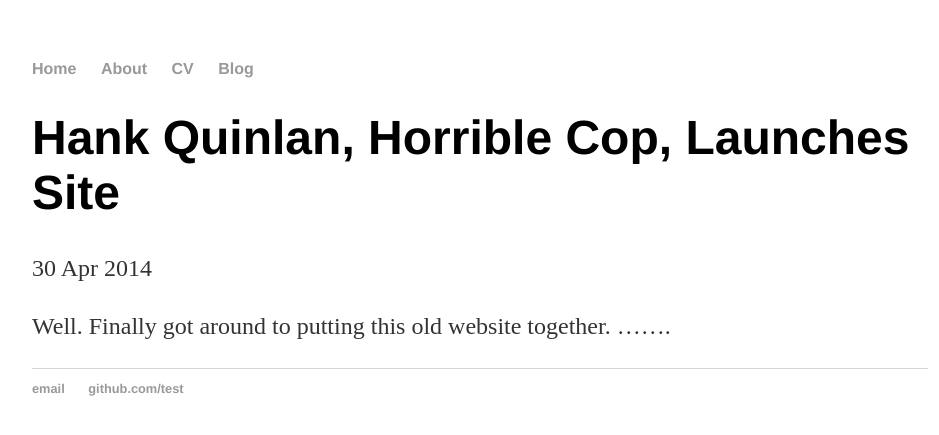
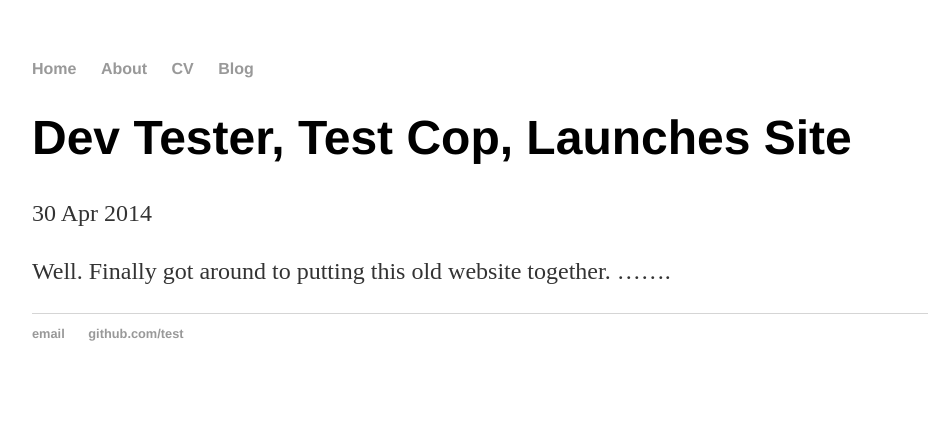
Before and after one commit to richard-yuan/richard-yuan.github.io, a Jekyll site: the page built from _posts/2020-11-25-test.md, in a window 1280 px wide. Shown: the top 435 px of the page, without its empty margins (160-1099 px from the left). Built offline with Jekyll 4.4.1, drawn with Linux system fonts in a browser that asks for light colours.

Commit message:
Update 2020-11-25-test.md

```diff
--- a/_posts/2020-11-25-test.md
+++ b/_posts/2020-11-25-test.md
@@ -1,6 +1,6 @@
 ---
 layout: post
-title: "Hank Quinlan, Horrible Cop, Launches Site"
+title: "Dev Tester, Test Cop, Launches Site"
 date: 2014-04-30
 ---
 
```
